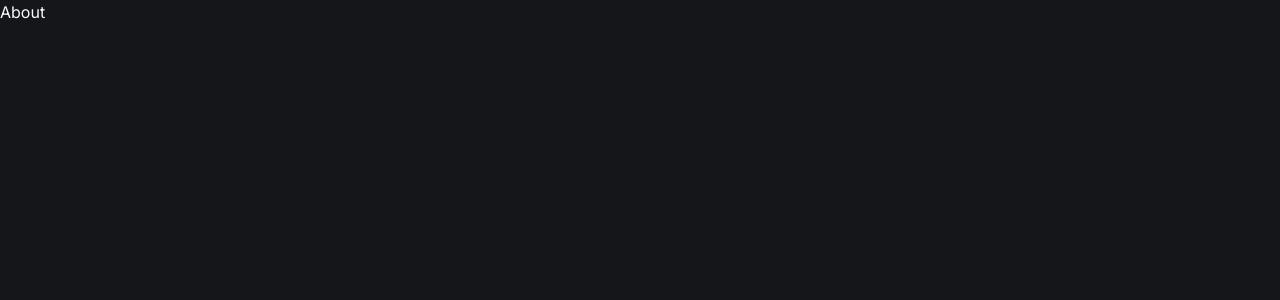
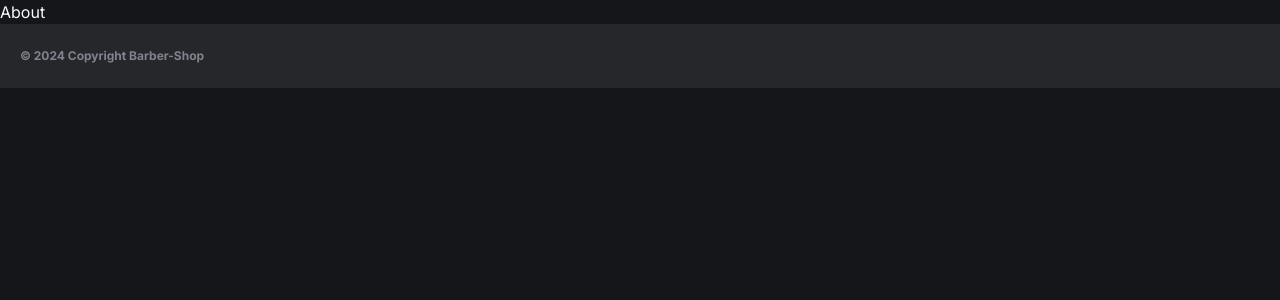
Before and after one commit to MarcioTanan/Barber-Shop, a Next.js app: page /about in a window 1280 px wide. Shown: the top 300 px of the page. Built offline with nearby package versions, Linux system fonts and the light colour scheme.

Commit message:
add footer componet

```diff
--- a/app/(home)/_components/barbershop-item.tsx
+++ b/app/(home)/_components/barbershop-item.tsx
@@ -1,6 +1,8 @@
+import { Badge } from "@/app/_components/ui/badge";
 import { Button } from "@/app/_components/ui/button";
 import { Card, CardContent } from "@/app/_components/ui/card";
 import { Barbershop } from '@prisma/client'
+import { StarIcon } from "lucide-react";
 import Image from "next/image"
 
 interface BarbershopItemProps {
@@ -12,10 +14,16 @@ const BarbershopItem = ({ barbershop }: BarbershopItemProps) => {
         <Card className="min-w-[167px] max-w-[167px] rounded-2xl">
             <CardContent className="px-1 py-0">
                 <div className="w-full h-[159px] relative">
+                    <div className="absolute top-2 left-2 z-50">
+                        <Badge variant="secondary" className="opacity-90 flex gap-1 items-center top-3 left-3">
+                            <StarIcon size={12} className="fill-primary text-primary"/>
+                            <span className="text-xs">5,0</span>
+                        </Badge>
+                    </div>
                     <Image
                         alt={barbershop.name}
                         src={barbershop.imageUrl}
-                        style={{objectFit:'cover',}}
+                        style={{ objectFit: 'cover', }}
                         fill
                         className="rounded-2xl"
                     />
--- a/app/(home)/page.tsx
+++ b/app/(home)/page.tsx
@@ -40,6 +40,16 @@ export default async function Home() {
           ))}
         </div>
       </div>
+
+      <div className='mt-6 mb-[4.5rem]'>
+        <h2 className='px-5  text-xs mb-3 uppercase text-gray-400 font-bold'>Populares</h2>
+
+        <div className='flex px-5 gap-4 overflow-x-auto [&::-webkit-scrollbar]:hidden'>
+          {barbershops.map((barbershop) => (
+              <BarbershopItem key={barbershop.id} barbershop={barbershop}/>
+          ))}
+        </div>
+      </div>
     </div>
   )
 }
--- /dev/null
+++ b/app/_components/footer.tsx
@@ -0,0 +1,10 @@
+const Footer = () => {
+    return (
+        <div className="w-full bg-secondary py-6 px-5">
+            <p className="text-gray-400 text-xs font-bold opacity-75">© 2024 Copyright Barber-Shop</p>
+
+        </div>
+     );
+}
+
+export default Footer;
--- a/app/layout.tsx
+++ b/app/layout.tsx
@@ -1,6 +1,7 @@
 import type { Metadata } from "next";
 import { Inter } from "next/font/google";
 import "./globals.css";
+import Footer from "./_components/footer";
 
 const inter = Inter({ subsets: ["latin"] });
 
@@ -16,7 +17,7 @@ export default function RootLayout({
 }>) {
   return (
     <html lang="en">
-      <body className={`${inter.className} dark`}>{children}</body>
+      <body className={`${inter.className} dark`}>{children}<Footer/> </body>
     </html>
   );
 }
```
